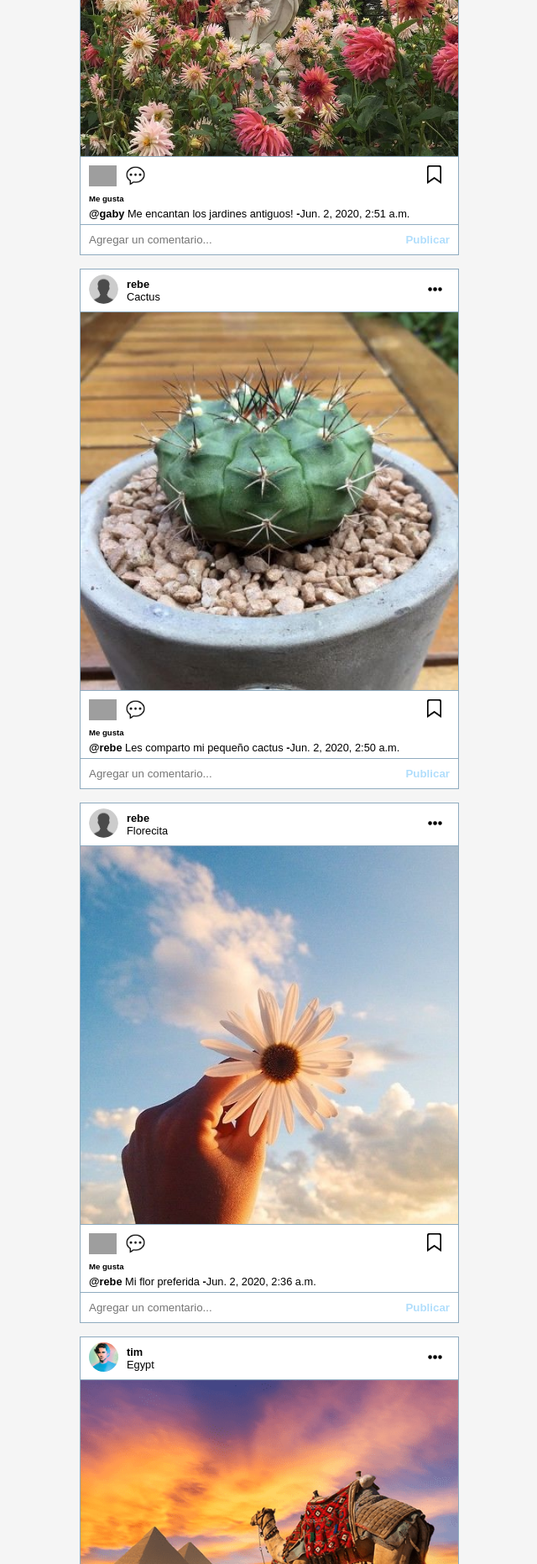
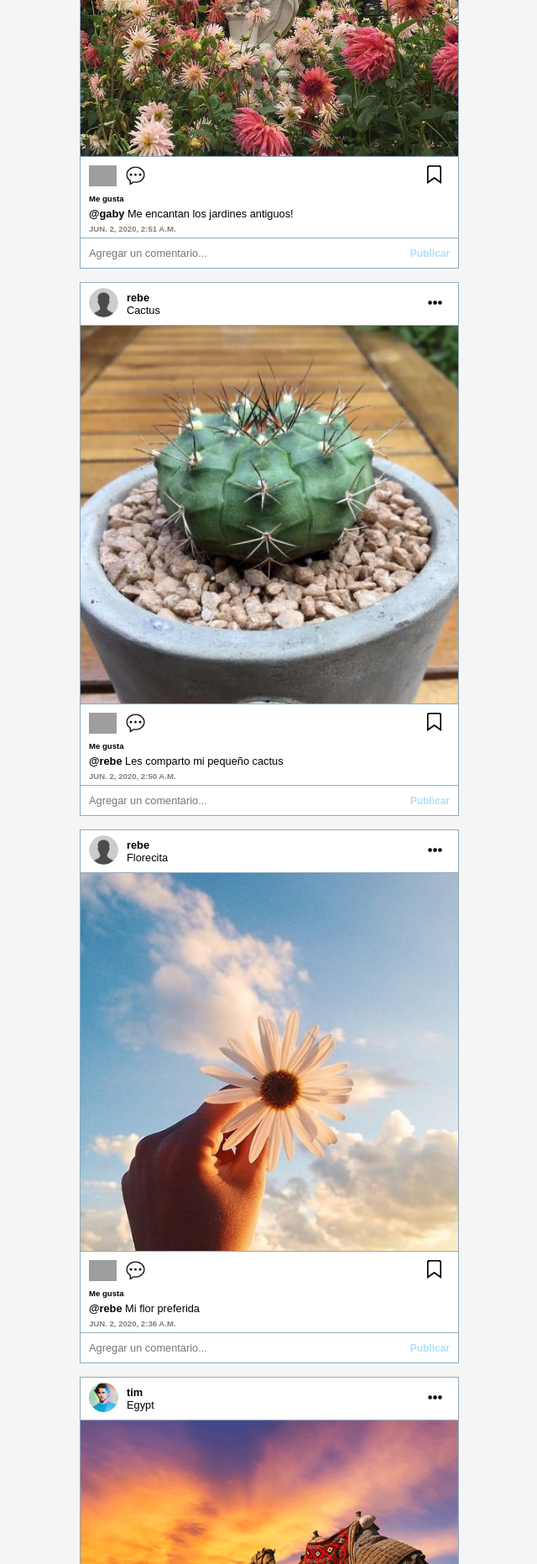
Before and after one commit to magahu/instaclonegram, a Django app: page /posts/feed/ in a window 1280 px wide. Shown: the part 382-2245 px from the top of the page at 84% size, without its empty margins (319-959 px from the left). Run offline with Django 3.2, Linux system fonts and the light colour scheme; a user stored in the database is signed in; data comes from the database, SQL or seed files in the repository; grey boxes are pictures that could not be loaded.

Commit message:
some small fixes to the home template

```diff
--- a/static/css/posts/comment.css
+++ b/static/css/posts/comment.css
@@ -8,6 +8,8 @@
 .comment-space{
     border: none;
     padding: 10px 0;
+    font-family:'Varela', sans-serif;
+    font-size: 0.8em;
 }
 
 .submit-comment{
@@ -19,5 +21,6 @@
 .button-text{
     color: #b1defc;
     font-family:'Varela', sans-serif;
+    font-size: 0.9em;
     margin: 0;
 }
--- a/static/css/posts/home.css
+++ b/static/css/posts/home.css
@@ -81,6 +81,16 @@ body{
     margin-top: 0;
 }
 
+.info-pic-date{
+    margin: 5px 0;
+    font-family: 'Varela', sans-serif;
+    font-size: 0.6em;
+    font-weight: inherit;
+    margin-top: 0;
+    color: gray;
+    text-transform: uppercase;
+}
+
 .pic-icons{
     display: flex;
     justify-content: space-between;
--- a/templates/home.html
+++ b/templates/home.html
@@ -49,7 +49,8 @@
                 <img class="pic-icon" src="{% static 'images/tag.png' %}" height="22px">
             </div>
             <p class="info-pic-likes"><strong>{{like_form.n_likes}} Me gusta</strong></p>
-            <p class="info-pic-footer"><strong>@{{post.user.username}}</strong> {{post.description}} <strong>-</strong>{{post.posted}}</p>
+            <p class="info-pic-footer"><strong>@{{post.user.username}}</strong> {{post.description}}</p>
+            <p class="info-pic-date"><strong>{{post.posted}}</strong></p>
 
         </div>
 
```
